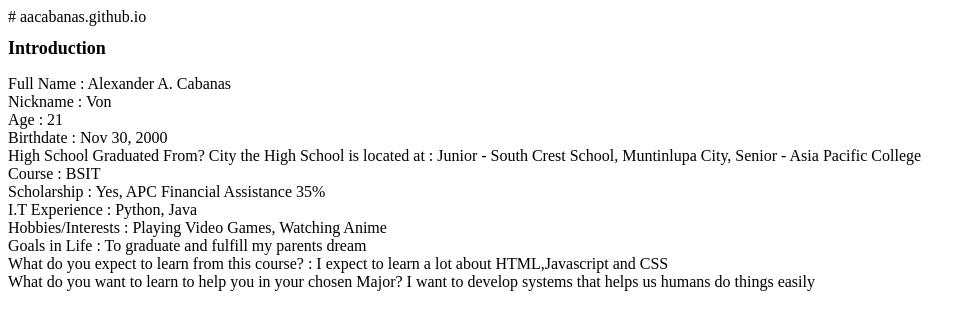
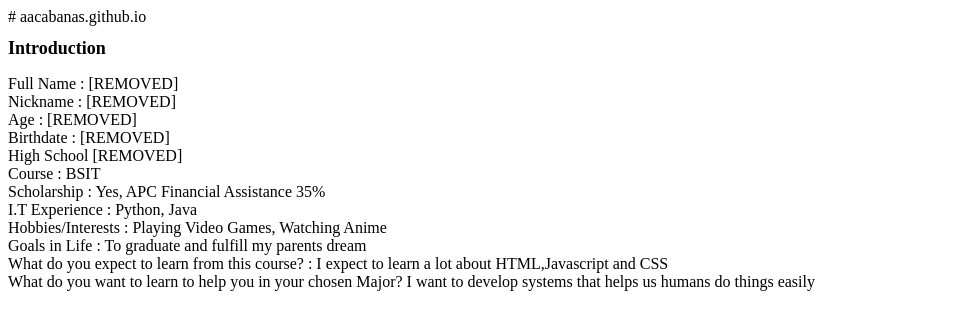
Before and after one commit to aacabanas/aacabanas.github.io, a plain HTML site: page index.html in a window 1280 px wide. Shown: the whole page, without its empty margins (0-976 px from the left). Drawn offline with Linux system fonts and the light colour scheme.

Commit message:
Removed personal information

```diff
--- a/index.html
+++ b/index.html
@@ -7,11 +7,11 @@
   <body>
     <h1 style="font-size: large;">Introduction</h1>
     <p>
-      Full Name : Alexander A. Cabanas<br
-      >Nickname : Von<br>
-      Age : 21<br>
-      Birthdate : Nov 30, 2000 <br>
-      High School Graduated From? City the High School is located at : Junior - South Crest School, Muntinlupa City, Senior - Asia Pacific College<br>
+      Full Name : [REMOVED]<br
+      >Nickname : [REMOVED]<br>
+      Age : [REMOVED]<br>
+      Birthdate : [REMOVED] <br>
+      High School [REMOVED]<br>
       Course : BSIT<br>
       Scholarship : Yes, APC Financial Assistance 35%<br>
       I.T Experience : Python, Java<br>
```
